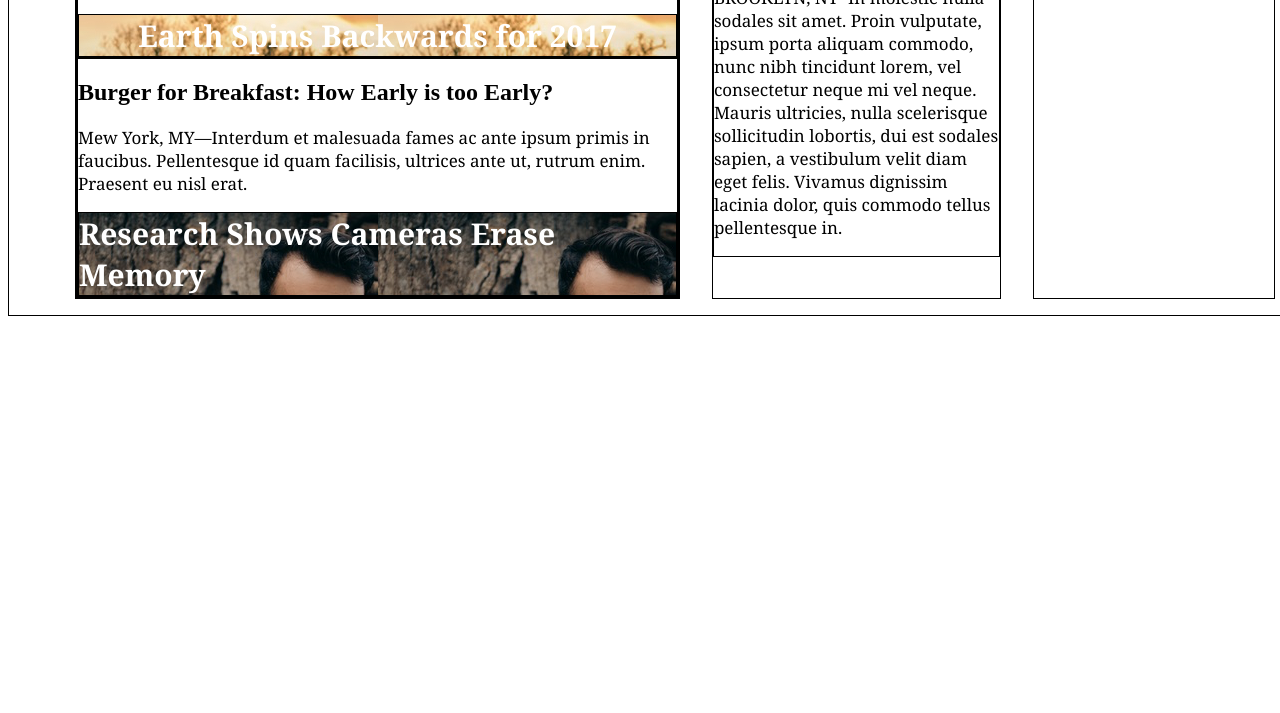
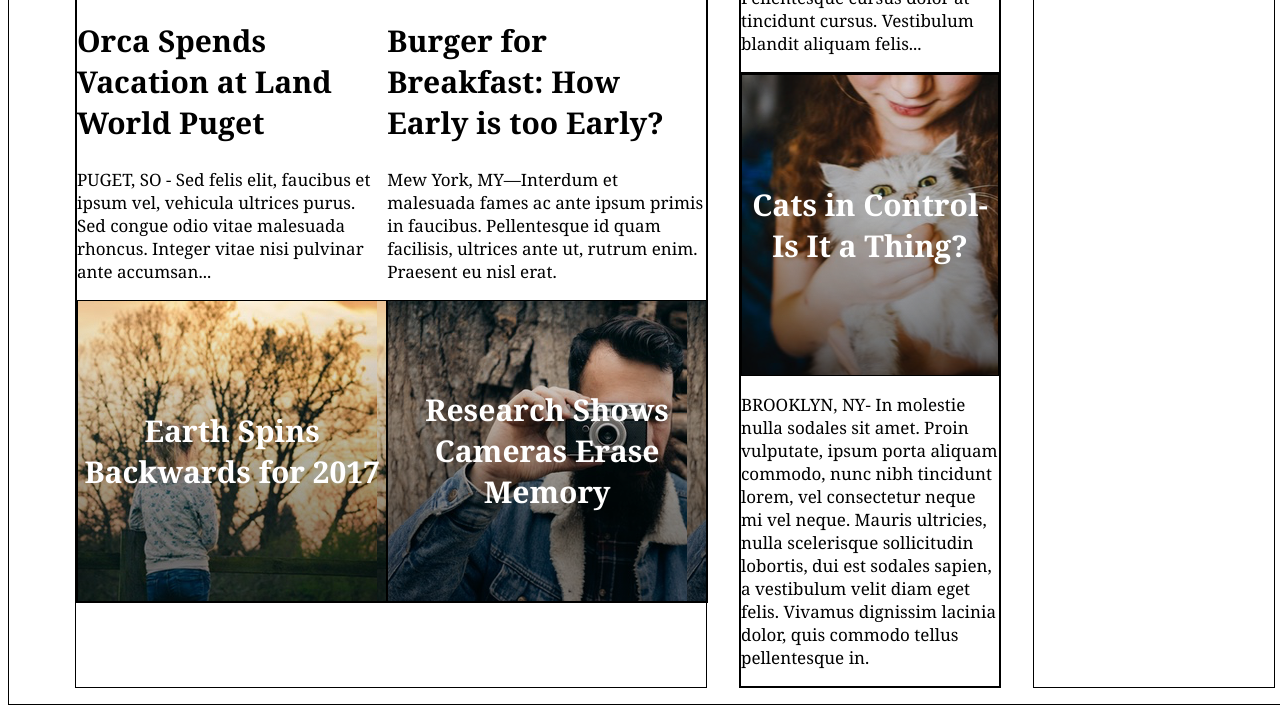
Before and after one commit to juangalbea/My_Times2, a plain HTML site: page index.html in a window 1280 px wide. Shown: the part 739-1452 px from the top of the page. Before the commit the page ends 1063 px from the top, so only its background shows below. Drawn offline with Linux system fonts and the light colour scheme.

Commit message:
images together

```diff
--- a/index.html
+++ b/index.html
@@ -26,15 +26,15 @@
           </div>
           <p>MONUMENT VALLEY, AZ - Lorem ipsum dolor sit amet, consectetur adipiscing elit. Pellentesque nec nisl at augue dapibus dignissim. Nunc condimentum rutrum metus, ac eleifend lacus viverra nec. Proin ultrices egestas diam sed mollis. Nulla sapien massa, dictum vitae est et, pellentesque rutrum risus. Nunc volutpat, metus ac rutrum tempus, orci nisi porttitor dolor, sit amet luctus metus est ut mauris. Quisque vulputate nisl vitae massa rhoncus, at sagittis elit accumsan. Etiam tempus, lorem quis blandit imperdiet, enim dui lobortis tortor, sit amet lobortis arcu ex id odio. Nam fermentum nulla et eros bibendum, sed ullamcorper massa scelerisque. Vestibulum aliquet placerat leo a hendrerit. Nulla non sagittis neque. Nullam sit amet fringilla massa.</p>
         </div>
-        <div class="content">
-          <div class="contents">
+        <div class="contents">
+          <div class="contents2">
             <h2>Orca Spends Vacation at Land World Puget</h2>
             <p>PUGET, SO - Sed felis elit, faucibus et ipsum vel, vehicula ultrices purus. Sed congue odio vitae malesuada rhoncus. Integer vitae nisi pulvinar ante accumsan...</p>
             <div class="image-content second">
               <span>Earth Spins Backwards for 2017</span>
             </div>
           </div>
-          <div class="contents">
+          <div class="contents2">
             <h2>Burger for Breakfast: How Early is too Early?</h2>
             <p>Mew York, MY—Interdum et malesuada fames ac ante ipsum primis in faucibus. Pellentesque id quam facilisis, ultrices ante ut, rutrum enim. Praesent eu nisl erat.</p>
             <div class="image-content third">
@@ -58,7 +58,7 @@
       <div class="column small">
         <img src="resources/images/img-news-bite.png" alt="bite cookie">
         <div class="content">
-          <h2>NEWS BITES</h2>
+          <h3>NEWS BITES</h3>
           <p>Cat Emoji Goes Viral Buy Youtube Views Home Business Advertising Ideas Advertising Internet Online Illustration in Marketing Materials Finally a Top Secret Way You Can</p>
         </div>
       </div>
--- a/resources/css/style.css
+++ b/resources/css/style.css
@@ -8,9 +8,11 @@ header {
   justify-content: space-between;
   border-bottom: 1px solid black;
   padding-bottom: 9px;
+  padding-top: 10px;
   z-index: 2;
   background-color: white;
   width: 100%;
+  top: 0px;
 }
 
 .logo {
@@ -72,8 +74,11 @@ nav {
 
 .image-content {
   border: 1px solid black;
+  height: 300px;
   display: flex;
   justify-content: center;
+  text-align: center;
+  align-items: center;
 }
 
 .content {
@@ -81,6 +86,7 @@ nav {
 }
 
 .contents {
+  width: 630px;
   border: 1px solid black;
 }
 
@@ -115,4 +121,16 @@ p {
 
 .first span {
   font-size: 40px;
+  text-align: left;
 }
+
+.contents {
+  display: flex;
+  justify-content: space-between;
+}
+
+h2 {
+  font-family: Georgia;
+  font-size: 30px;
+  font-weight: bold;
+}
```
